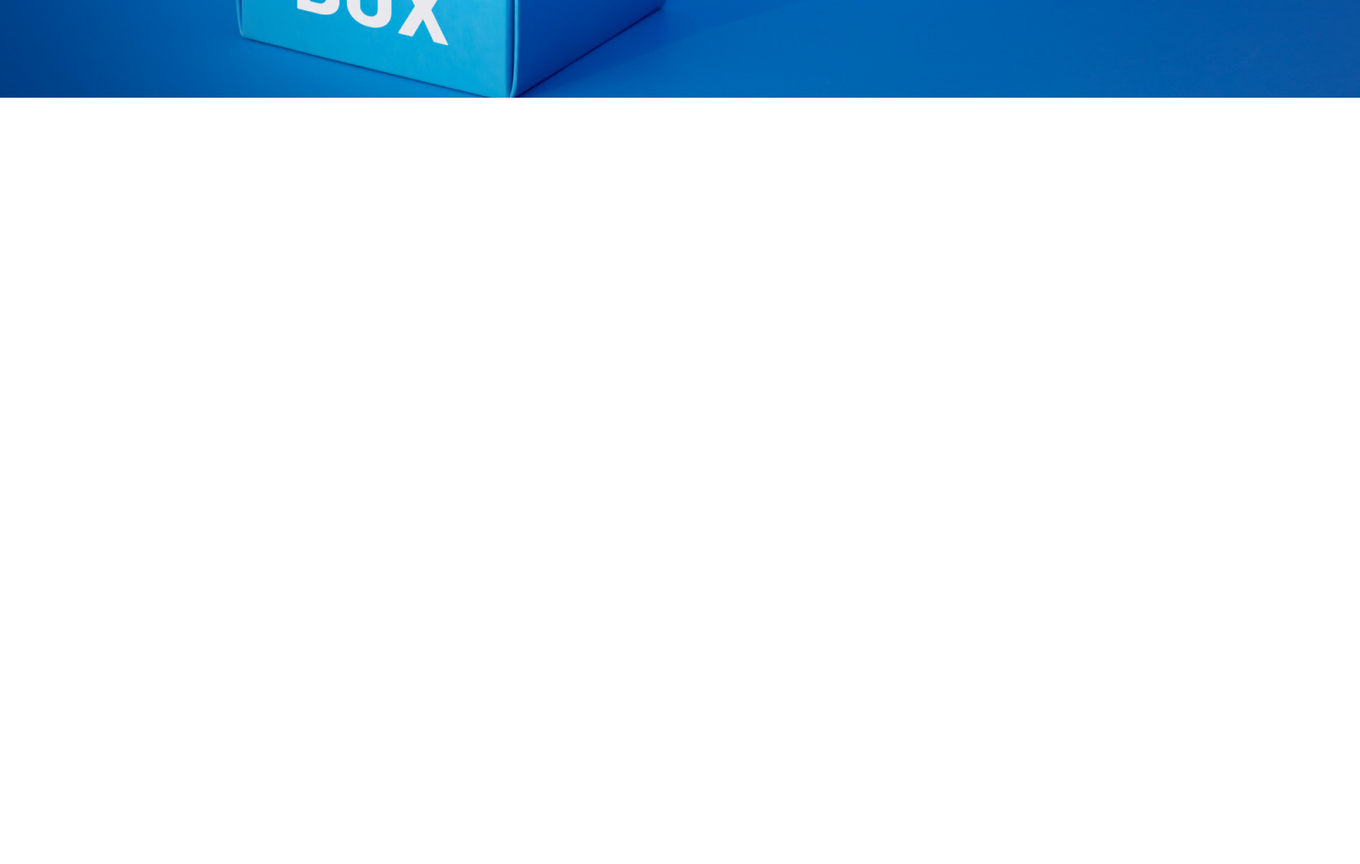
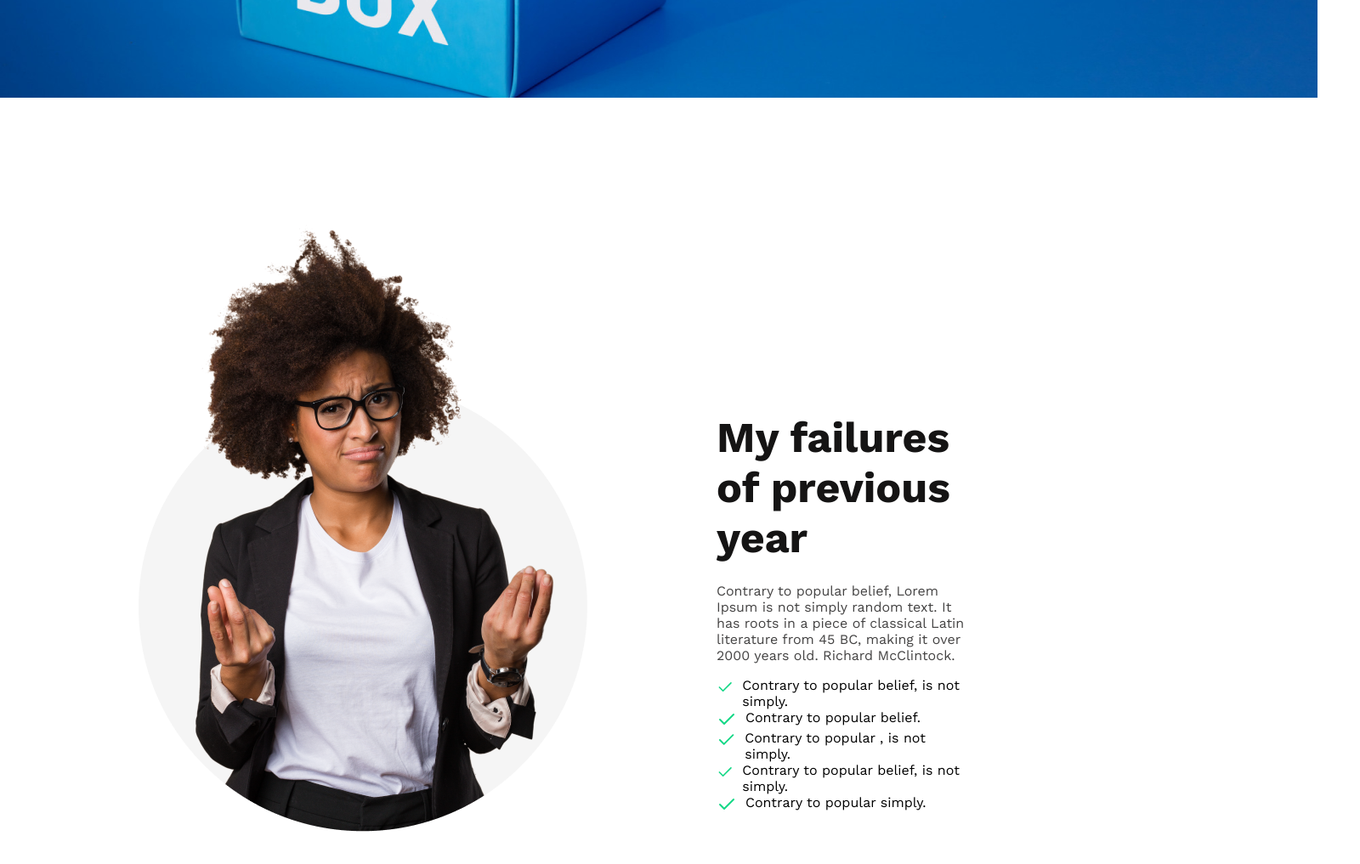
Before and after one commit to mariyasf/new-year-new-me, a plain HTML site: page index.html in a window 1280 px wide. Shown: the part 685-1702 px from the top of the page at 85% size, 1600 px wide, since content can reach past the window. Before the commit the page ends 985 px from the top, so only its background shows below. Drawn offline with nearby package versions, Linux system fonts and the light colour scheme.

Commit message:
new-year-new-me

```diff
--- a/index.html
+++ b/index.html
@@ -24,7 +24,73 @@
             </div>
         </header>
         <!-- main part -->
-        <main>
+        <main class="main-section">
+            <!-- 1st part -->
+            <section class="failures">
+                <img src="images/person.png" alt>
+                <div class="failuer-container">
+                    <h3>My failures of previous year</h3>
+                    <p>Contrary to popular belief, Lorem Ipsum is not simply
+                        random
+                        text. It has roots in a piece of classical Latin
+                        literature
+                        from 45 BC, making it over 2000 years old. Richard
+                        McClintock.</p>
+                    <ul>
+                        <div class="failures-check">
+                            <svg width="24" height="24" viewBox="0 0 24 24"
+                                fill="none" xmlns="http://www.w3.org/2000/svg">
+                                <path d="M20 6L9 17L4 12" stroke="#16D887"
+                                    stroke-width="2" stroke-linecap="round"
+                                    stroke-linejoin="round" />
+                            </svg>
+
+                            <li>Contrary to popular belief, is not simply.</li>
+
+                        </div>
+                        <div class="failures-check">
+                            <svg width="24" height="24" viewBox="0 0 24 24"
+                                fill="none" xmlns="http://www.w3.org/2000/svg">
+                                <path d="M20 6L9 17L4 12" stroke="#16D887"
+                                    stroke-width="2" stroke-linecap="round"
+                                    stroke-linejoin="round" />
+                            </svg>
+                            <li>Contrary to popular belief.</li>
+
+                        </div>
+                        <div class="failures-check">
+                            <svg width="24" height="24" viewBox="0 0 24 24"
+                                fill="none" xmlns="http://www.w3.org/2000/svg">
+                                <path d="M20 6L9 17L4 12" stroke="#16D887"
+                                    stroke-width="2" stroke-linecap="round"
+                                    stroke-linejoin="round" />
+                            </svg>
+                            <li>Contrary to popular , is not simply.</li>
+
+                        </div>
+                        <div class="failures-check">
+                            <svg width="24" height="24" viewBox="0 0 24 24"
+                                fill="none" xmlns="http://www.w3.org/2000/svg">
+                                <path d="M20 6L9 17L4 12" stroke="#16D887"
+                                    stroke-width="2" stroke-linecap="round"
+                                    stroke-linejoin="round" />
+                            </svg>
+                            <li>Contrary to popular belief, is not simply.</li>
+
+                        </div>
+                        <div class="failures-check">
+                            <svg width="24" height="24" viewBox="0 0 24 24"
+                                fill="none" xmlns="http://www.w3.org/2000/svg">
+                                <path d="M20 6L9 17L4 12" stroke="#16D887"
+                                    stroke-width="2" stroke-linecap="round"
+                                    stroke-linejoin="round" />
+                            </svg>
+                            <li>Contrary to popular simply.</li>
+                        </div>
+                    </ul>
+                </div>
+
+            </section>
 
         </main>
         <!-- footer part -->
--- a/styles/style.css
+++ b/styles/style.css
@@ -9,7 +9,7 @@
 header {
     background-image: url("../images/banner/banner3.png");
     background-repeat: no-repeat;
-    width: 1600px;
+    width: 1550px;
     height: 800px;
 }
 
@@ -22,7 +22,7 @@ header {
 .header-section h1 {
     padding-bottom: 24px;
     font-size: 65px;
-    font-weight: 700;
+    font-weight: 600;
 
 }
 
@@ -40,3 +40,47 @@ header {
     width: 160px;
     height: 64px;
 }
+
+/* main style */
+main {
+    padding: 140px;
+    /* max-width: 1500px; */
+}
+
+/* failures style */
+.failures {
+    display: flex;
+    margin: 0 auto;
+}
+
+.failuer-container {
+    padding-left: 134px;
+}
+
+.failuer-container h3 {
+    color: var(--Dark-01, #151414);
+    font-size: 50px;
+    font-weight: 600;
+    padding-top: 230px;
+    padding-bottom: 24px;
+}
+
+.failuer-container p {
+    color: var(--Dark-02, #444343);
+    font-size: 16px;
+    font-weight: 400;
+    padding-top: 0px;
+    padding-bottom: 16px;
+}
+
+.failures-check {
+    display: flex;
+}
+
+.failures-check svg {
+    padding-right: 10px;
+}
+
+li {
+    list-style: none;
+}
```
